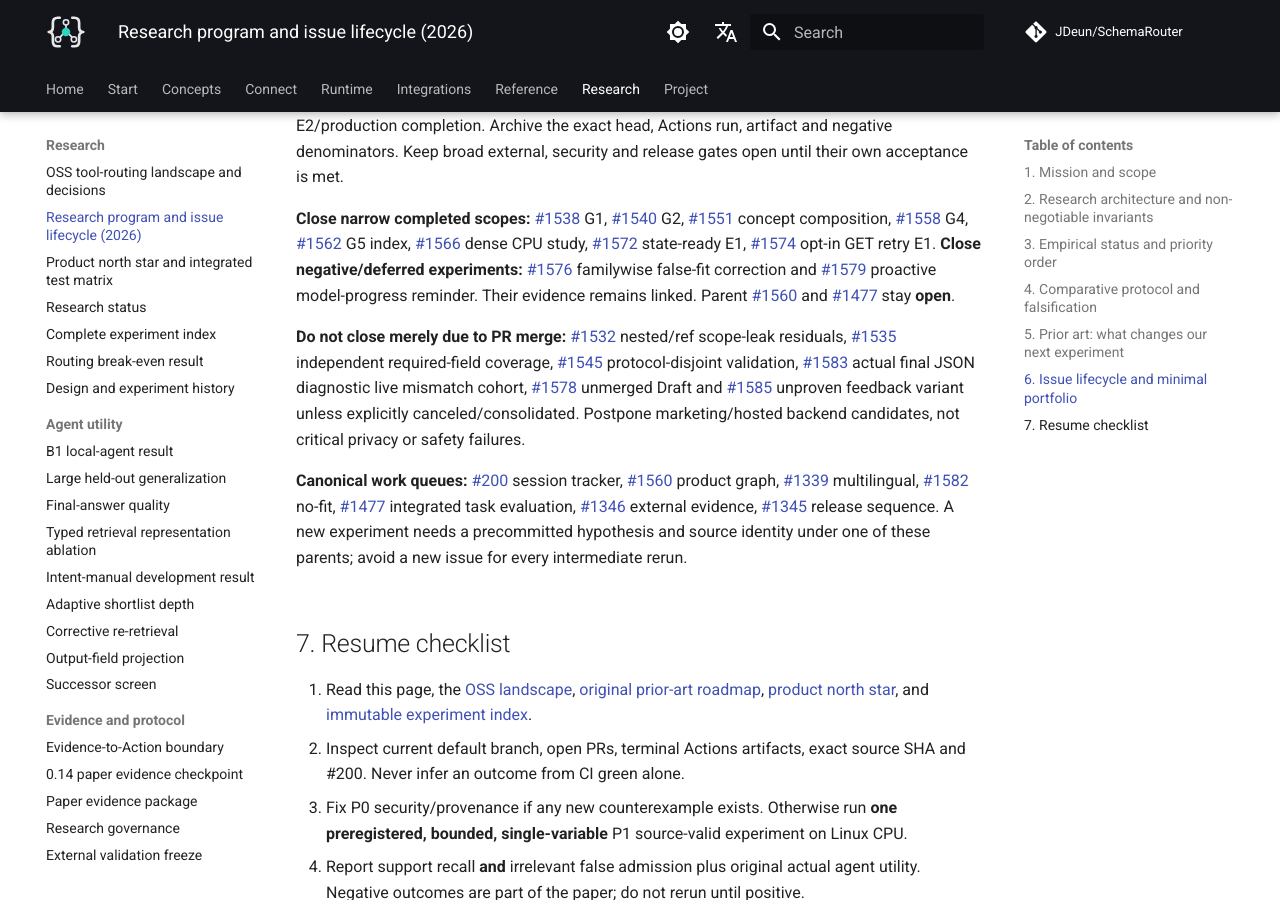
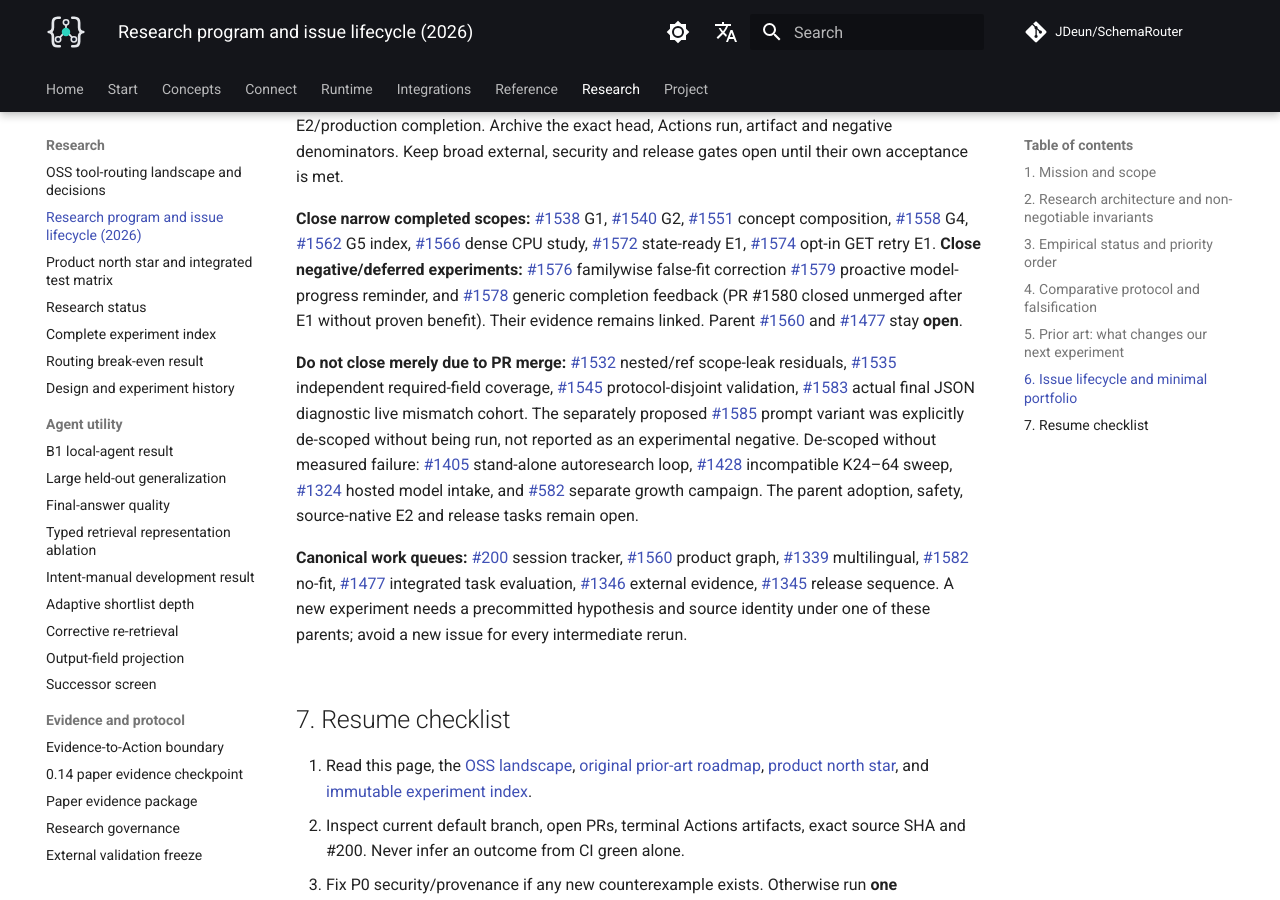
Before and after one commit to JDeun/SchemaRouter, an MkDocs documentation site: the page built from docs/research/research-program-2026.md, in a window 1280 px wide and 900 px high, scrolled down 4759 px. Built offline with MkDocs 1.6.1 and Material for MkDocs 9.7.7, drawn with Linux system fonts in a browser that asks for light colours; comment, search, counter and statistics services are not loaded.

Commit message:
docs(research): record final 2026-10-19 scope closures, keep true negatives distinct

```diff
--- a/docs/research/research-program-2026.md
+++ b/docs/research/research-program-2026.md
@@ -65,9 +65,9 @@ Preregister primary **task-level success** and safety gates; treat changes in ro
 
 Every open issue must state **owner workstream, one independently checkable deliverable, evidence level, terminal decision, and link to one canonical parent**. One PR/experiment may end negatively: close its *narrow* issue with `completed` when verified implementation/evidence exists, or `not_planned` when the prospective method is empirically rejected; **never** imply broad E2/production completion. Archive the exact head, Actions run, artifact and negative denominators. Keep broad external, security and release gates open until their own acceptance is met.
 
-**Close narrow completed scopes:** [#1538](https://github.com/JDeun/SchemaRouter/issues/1538) G1, [#1540](https://github.com/JDeun/SchemaRouter/issues/1540) G2, [#1551](https://github.com/JDeun/SchemaRouter/issues/1551) concept composition, [#1558](https://github.com/JDeun/SchemaRouter/issues/1558) G4, [#1562](https://github.com/JDeun/SchemaRouter/issues/1562) G5 index, [#1566](https://github.com/JDeun/SchemaRouter/issues/1566) dense CPU study, [#1572](https://github.com/JDeun/SchemaRouter/issues/1572) state-ready E1, [#1574](https://github.com/JDeun/SchemaRouter/issues/1574) opt-in GET retry E1. **Close negative/deferred experiments:** [#1576](https://github.com/JDeun/SchemaRouter/issues/1576) familywise false-fit correction and [#1579](https://github.com/JDeun/SchemaRouter/issues/1579) proactive model-progress reminder. Their evidence remains linked. Parent [#1560](https://github.com/JDeun/SchemaRouter/issues/1560) and [#1477](https://github.com/JDeun/SchemaRouter/issues/1477) stay **open**.
+**Close narrow completed scopes:** [#1538](https://github.com/JDeun/SchemaRouter/issues/1538) G1, [#1540](https://github.com/JDeun/SchemaRouter/issues/1540) G2, [#1551](https://github.com/JDeun/SchemaRouter/issues/1551) concept composition, [#1558](https://github.com/JDeun/SchemaRouter/issues/1558) G4, [#1562](https://github.com/JDeun/SchemaRouter/issues/1562) G5 index, [#1566](https://github.com/JDeun/SchemaRouter/issues/1566) dense CPU study, [#1572](https://github.com/JDeun/SchemaRouter/issues/1572) state-ready E1, [#1574](https://github.com/JDeun/SchemaRouter/issues/1574) opt-in GET retry E1. **Close negative/deferred experiments:** [#1576](https://github.com/JDeun/SchemaRouter/issues/1576) familywise false-fit correction [#1579](https://github.com/JDeun/SchemaRouter/issues/1579) proactive model-progress reminder, and [#1578](https://github.com/JDeun/SchemaRouter/issues/1578) generic completion feedback (PR #1580 closed unmerged after E1 without proven benefit). Their evidence remains linked. Parent [#1560](https://github.com/JDeun/SchemaRouter/issues/1560) and [#1477](https://github.com/JDeun/SchemaRouter/issues/1477) stay **open**.
 
-**Do not close merely due to PR merge:** [#1532](https://github.com/JDeun/SchemaRouter/issues/1532) nested/ref scope-leak residuals, [#1535](https://github.com/JDeun/SchemaRouter/issues/1535) independent required-field coverage, [#1545](https://github.com/JDeun/SchemaRouter/issues/1545) protocol-disjoint validation, [#1583](https://github.com/JDeun/SchemaRouter/issues/1583) actual final JSON diagnostic live mismatch cohort, [#1578](https://github.com/JDeun/SchemaRouter/issues/1578) unmerged Draft and [#1585](https://github.com/JDeun/SchemaRouter/issues/1585) unproven feedback variant unless explicitly canceled/consolidated. Postpone marketing/hosted backend candidates, not critical privacy or safety failures.
+**Do not close merely due to PR merge:** [#1532](https://github.com/JDeun/SchemaRouter/issues/1532) nested/ref scope-leak residuals, [#1535](https://github.com/JDeun/SchemaRouter/issues/1535) independent required-field coverage, [#1545](https://github.com/JDeun/SchemaRouter/issues/1545) protocol-disjoint validation, [#1583](https://github.com/JDeun/SchemaRouter/issues/1583) actual final JSON diagnostic live mismatch cohort. The separately proposed [#1585](https://github.com/JDeun/SchemaRouter/issues/1585) prompt variant was explicitly de-scoped without being run, not reported as an experimental negative. De-scoped without measured failure: [#1405](https://github.com/JDeun/SchemaRouter/issues/1405) stand-alone autoresearch loop, [#1428](https://github.com/JDeun/SchemaRouter/issues/1428) incompatible K24–64 sweep, [#1324](https://github.com/JDeun/SchemaRouter/issues/1324) hosted model intake, and [#582](https://github.com/JDeun/SchemaRouter/issues/582) separate growth campaign. The parent adoption, safety, source-native E2 and release tasks remain open.
 
 **Canonical work queues:** [#200](https://github.com/JDeun/SchemaRouter/issues/200) session tracker, [#1560](https://github.com/JDeun/SchemaRouter/issues/1560) product graph, [#1339](https://github.com/JDeun/SchemaRouter/issues/1339) multilingual, [#1582](https://github.com/JDeun/SchemaRouter/issues/1582) no-fit, [#1477](https://github.com/JDeun/SchemaRouter/issues/1477) integrated task evaluation, [#1346](https://github.com/JDeun/SchemaRouter/issues/1346) external evidence, [#1345](https://github.com/JDeun/SchemaRouter/issues/1345) release sequence. A new experiment needs a precommitted hypothesis and source identity under one of these parents; avoid a new issue for every intermediate rerun.
 
```
